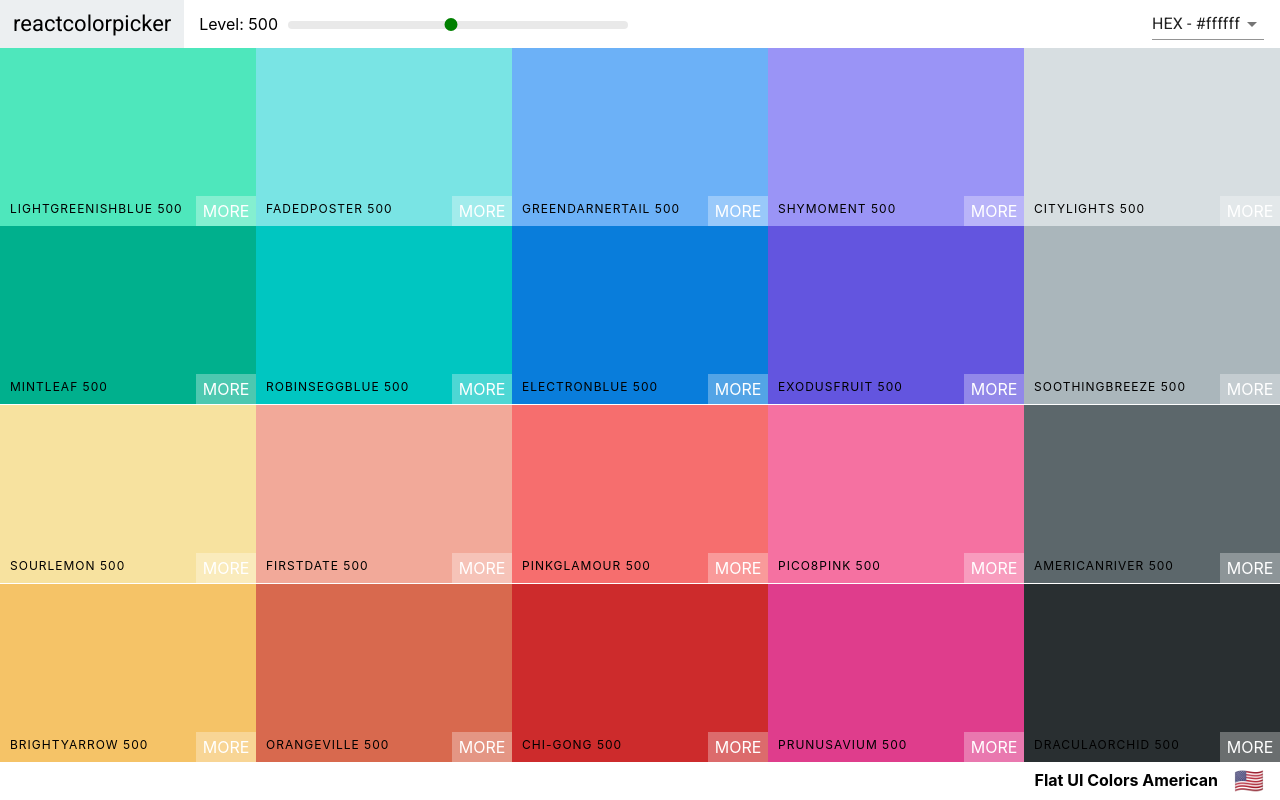
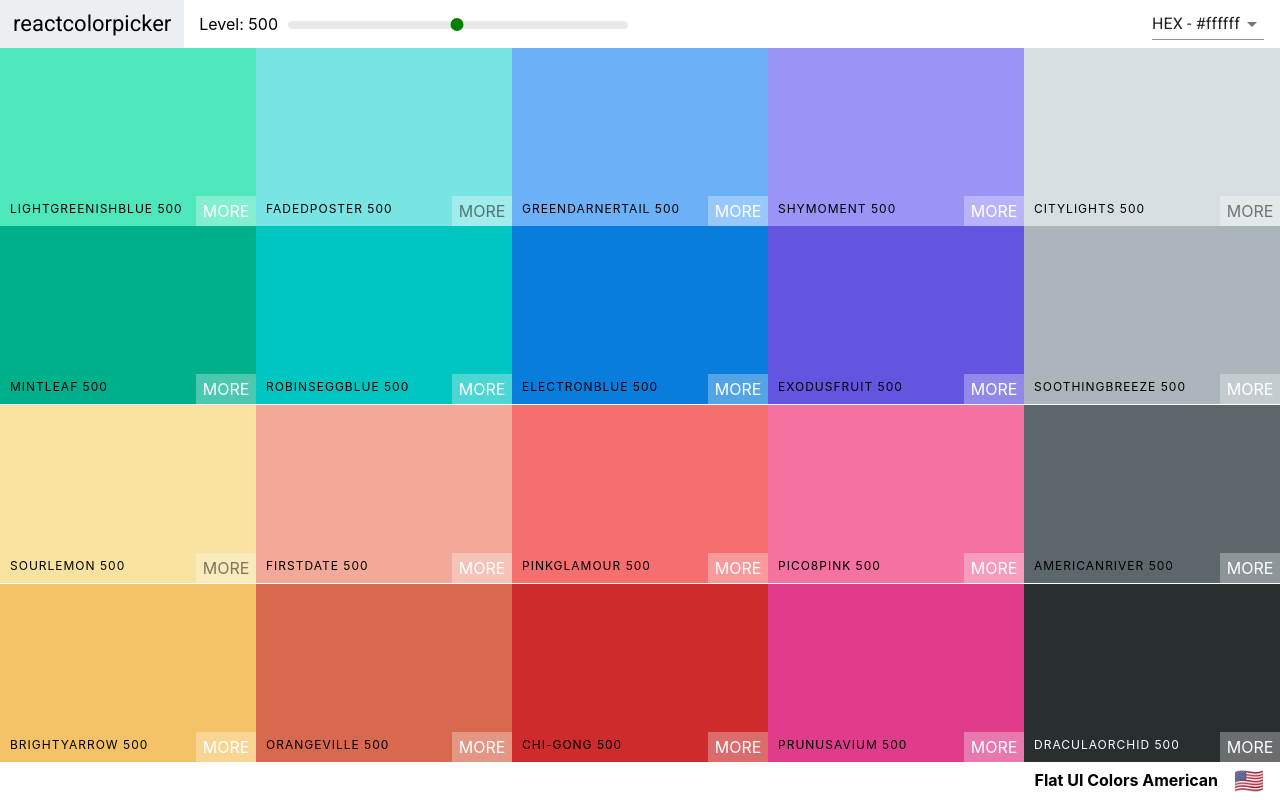
Before and after one commit to BryantVaughn/color-palette, a React (Create React App) app: page /palette/flat-ui-colors-american in a window 1280 px wide. Built offline with nearby package versions, Linux system fonts and the light colour scheme.

Commit message:
Adjust text color dynamically based on color luminance

```diff
--- a/src/ColorBox.css
+++ b/src/ColorBox.css
@@ -55,6 +55,13 @@
   letter-spacing: 1px;
   text-transform: uppercase;
   font-size: 12px;
+}
+.light-text {
+  color: white;
+}
+
+.ColorBox .dark-text {
+  color: rgba(0, 0, 0, 0.5);
 }
 
 .see-more {
--- a/src/ColorBox.js
+++ b/src/ColorBox.js
@@ -1,6 +1,7 @@
 import React, { Component } from 'react';
 import { Link } from 'react-router-dom';
 import { CopyToClipboard } from 'react-copy-to-clipboard';
+import chroma from 'chroma-js';
 import './ColorBox.css';
 
 class ColorBox extends Component {
@@ -21,6 +22,10 @@ class ColorBox extends Component {
   render() {
     const { name, background, moreUrl, showLink } = this.props;
     const { copied } = this.state;
+    const isDarkColor = chroma(background).luminance() <= 0.09;
+    const isLightColor = chroma(background).luminance() >= 0.65;
+    const spanClassStr = isLightColor ? "see-more dark-text" : "see-more";
+    const btnClassStr = isLightColor ? "copy-button dark-text" : "copy-button";
 
     return (
       <CopyToClipboard
@@ -37,13 +42,17 @@ class ColorBox extends Component {
           />
           <div className={ `copy-msg ${ copied && "show"}`}>
             <h1>copied!</h1>
-            <p>{ this.props.background }</p>
+            <p className={ isLightColor ? "dark-text" : ""}>
+              { this.props.background }
+            </p>
           </div>
           <div className="copy-container">
             <div className="box-content">
-              <span>{ name }</span>
+              <span className={ isDarkColor ? "light-text" : "" }>
+                { name }
+              </span>
             </div>
-            <button className="copy-button">
+            <button className={ btnClassStr }>
               Copy
             </button>
           </div>
@@ -52,7 +61,7 @@ class ColorBox extends Component {
               to={ moreUrl }
               onClick={ evt => evt.stopPropagation() }
             >
-              <span className="see-more">
+              <span className={ spanClassStr }>
                 More
               </span>
             </Link>
--- a/src/Navbar.js
+++ b/src/Navbar.js
@@ -56,7 +56,7 @@ class Navbar extends Component {
                   boxShadow: "none",
                   width: "13px",
                   height: "13px",
-                  marginLeft: "-7px",
+                  marginLeft: "-1px",
                   marginTop: "-3px"
                 }}
                 railStyle={{ height: 8 }}
```
